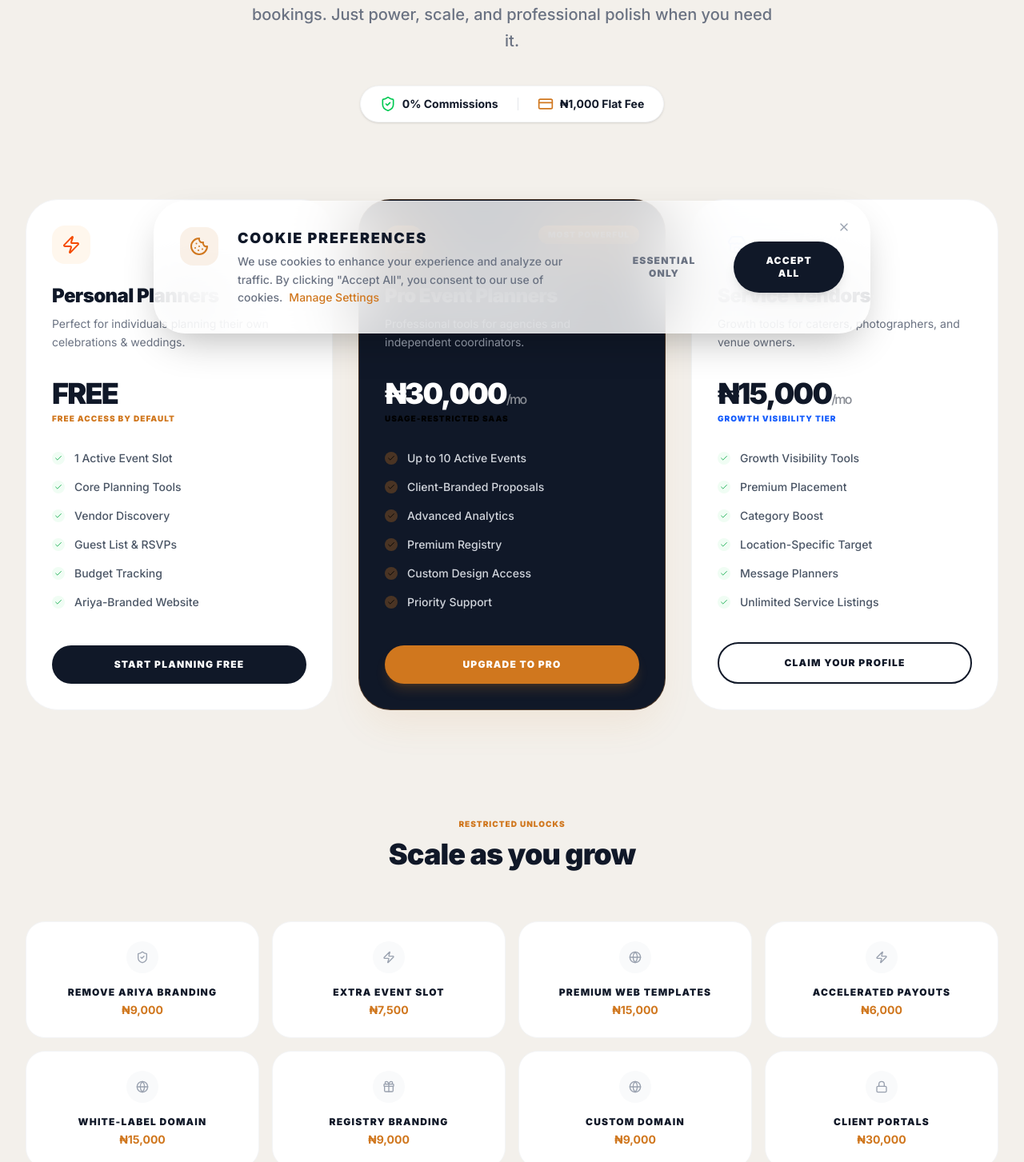
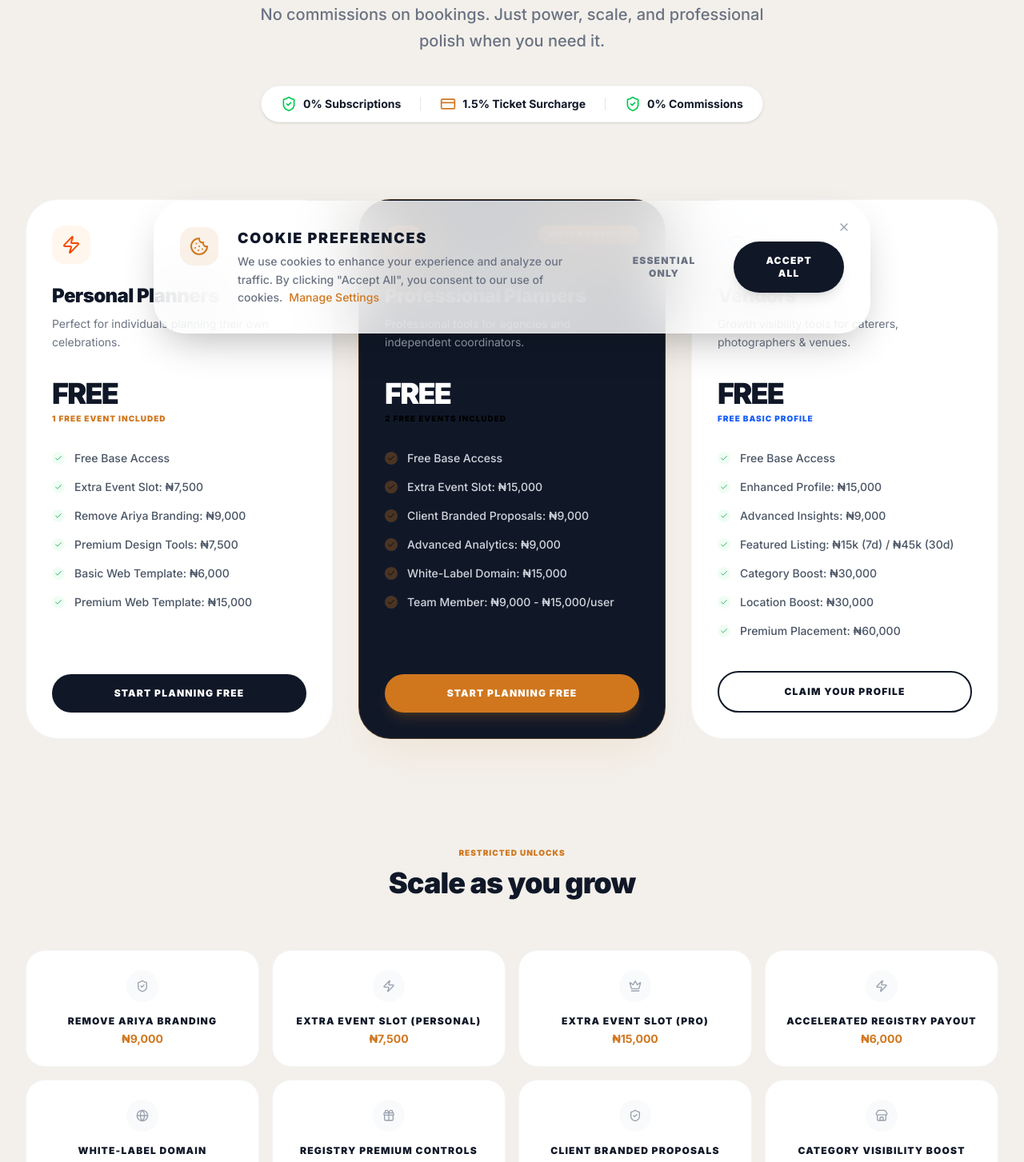
Before and after one commit to ARIYA-HQ/WEBSITE-, a React (Vite) app: page /pricing in a window 1280 px wide. Shown: the part 351-1804 px from the top of the page at 80% size. Built offline with nearby package versions, Linux system fonts and the light colour scheme; no server answers.

Commit message:
added the dashboard pages

```diff
--- a/src/config/pricing.ts
+++ b/src/config/pricing.ts
@@ -5,84 +5,83 @@
         {
             id: 'personal',
             name: 'Personal Planners',
-            description: 'Perfect for individuals planning their own celebrations & weddings.',
+            description: 'Perfect for individuals planning their own celebrations.',
             price: 'FREE',
-            priceSub: 'Free Access by Default',
+            priceSub: '1 Free Event Included',
             icon: Zap,
             color: 'orange',
             buttonText: 'Start Planning Free',
             features: [
-                '1 Active Event Slot',
-                'Core Planning Tools',
-                'Vendor Discovery',
-                'Guest List & RSVPs',
-                'Budget Tracking',
-                'Ariya-Branded Website'
+                'Free Base Access',
+                'Extra Event Slot: ₦7,500',
+                'Remove Ariya Branding: ₦9,000',
+                'Premium Design Tools: ₦7,500',
+                'Basic Web Template: ₦6,000',
+                'Premium Web Template: ₦15,000'
             ]
         },
         {
             id: 'pro',
-            name: 'Pro Event Planners',
+            name: 'Professional Planners',
             description: 'Professional tools for agencies and independent coordinators.',
-            price: '₦30,000',
-            priceSub: 'Usage-Restricted SaaS',
-            period: '/mo',
+            price: 'FREE',
+            priceSub: '2 Free Events Included',
             icon: Crown,
             color: 'primary',
             badge: 'Most Powerful',
             featured: true,
-            buttonText: 'Upgrade to Pro',
+            buttonText: 'Start Planning Free',
             features: [
-                'Up to 10 Active Events',
-                'Client-Branded Proposals',
-                'Advanced Analytics',
-                'Premium Registry',
-                'Custom Design Access',
-                'Priority Support'
+                'Free Base Access',
+                'Extra Event Slot: ₦15,000',
+                'Client Branded Proposals: ₦9,000',
+                'Advanced Analytics: ₦9,000',
+                'White-Label Domain: ₦15,000',
+                'Team Member: ₦9,000 - ₦15,000/user'
             ]
         },
         {
             id: 'vendor',
-            name: 'Service Vendors',
-            description: 'Growth tools for caterers, photographers, and venue owners.',
-            price: '₦15,000',
-            priceSub: 'Growth Visibility Tier',
-            period: '/mo',
+            name: 'Vendors',
+            description: 'Growth visibility tools for caterers, photographers & venues.',
+            price: 'FREE',
+            priceSub: 'Free Basic Profile',
             icon: Store,
             color: 'blue',
             buttonText: 'Claim Your Profile',
             features: [
-                'Growth Visibility Tools',
-                'Premium Placement',
-                'Category Boost',
-                'Location-Specific Target',
-                'Message Planners',
-                'Unlimited Service Listings'
+                'Free Base Access',
+                'Enhanced Profile: ₦15,000',
+                'Advanced Insights: ₦9,000',
+                'Featured Listing: ₦15k (7d) / ₦45k (30d)',
+                'Category Boost: ₦30,000',
+                'Location Boost: ₦30,000',
+                'Premium Placement: ₦60,000'
             ]
         }
     ],
     unlocks: [
         { title: "Remove Ariya Branding", price: "₦9,000", icon: ShieldCheck },
-        { title: "Extra Event Slot", price: "₦7,500", icon: Zap },
-        { title: "Premium Web Templates", price: "₦15,000", icon: Globe },
-        { title: "Accelerated Payouts", price: "₦6,000", icon: Zap },
+        { title: "Extra Event Slot (Personal)", price: "₦7,500", icon: Zap },
+        { title: "Extra Event Slot (Pro)", price: "₦15,000", icon: Crown },
+        { title: "Accelerated Registry Payout", price: "₦6,000", icon: Zap },
         { title: "White-Label Domain", price: "₦15,000", icon: Globe },
-        { title: "Registry Branding", price: "₦9,000", icon: Gift },
-        { title: "Custom Domain", price: "₦9,000", icon: Globe },
-        { title: "Client Portals", price: "₦30,000", icon: Lock }
+        { title: "Registry Premium Controls", price: "₦7,500", icon: Gift },
+        { title: "Client Branded Proposals", price: "₦9,000", icon: ShieldCheck },
+        { title: "Category Visibility Boost", price: "₦30,000", icon: Store }
     ],
     faqs: [
         {
-            question: "Why is there a ₦1,000 processing fee?",
-            answer: "This covers our payment handling, escrow logic, fraud prevention, and platform infrastructure. We don't take commissions, so this flat fee ensures we can maintain the safest payment environment for planners and vendors in Nigeria."
+            question: "Are there any recurring subscription fees?",
+            answer: "No. Ariya operates on a per-feature unlock model. You start for free and only pay one-time fees to unlock specific premium capabilities for your event or profile."
         },
         {
-            question: "Can I really plan an event for free?",
-            answer: "Yes. Our free tier is fully functional. You can discover vendors, manage guests, track your budget, and launch an event website without paying a kobo. You only pay when you need more power, more events, or custom branding."
+            question: "How do ticket sales work?",
+            answer: "For ticketed events, we add a flat 1.5% surcharge to the customer's total at checkout. You keep 100% of your listed ticket price."
         },
         {
-            question: "How do the 'markup' prices work?",
-            answer: "Our pricing includes a 100% markup strategy. This reflects the professional value of our tools and infrastructure, ensuring we can continue building world-class technology for the Nigerian event industry without charging you commissions on your hard-earned bookings."
+            question: "How are vendors paid?",
+            answer: "When a planner books a vendor, they pay a flat ₦1,000 Ariya Processing Fee on top of the vendor's service amount. Funds are held safely in escrow and released to the vendor upon service delivery confirmation."
         }
     ]
 };
--- a/src/pages/PricingPage.tsx
+++ b/src/pages/PricingPage.tsx
@@ -27,19 +27,24 @@
                             not for access.
                         </h1>
                         <p className="text-xl text-gray-500 dark:text-gray-400 mb-10 max-w-2xl mx-auto leading-relaxed font-medium">
-                            AriyaHQ is infrastructure for your events. No commissions on bookings.
+                            AriyaHQ is infrastructure for your events. No recurring subscriptions. No commissions on bookings.
                             Just power, scale, and professional polish when you need it.
                         </p>
 
                         <div className="inline-flex items-center gap-6 px-6 py-3 bg-white dark:bg-gray-900 rounded-full border border-gray-100 dark:border-gray-800 shadow-sm">
                             <div className="flex items-center gap-2">
                                 <ShieldCheck className="w-5 h-5 text-green-500" />
-                                <span className="text-sm font-bold text-gray-900 dark:text-white">0% Commissions</span>
+                                <span className="text-sm font-bold text-gray-900 dark:text-white">0% Subscriptions</span>
                             </div>
                             <div className="w-px h-4 bg-gray-200 dark:bg-gray-800" />
                             <div className="flex items-center gap-2">
                                 <CreditCard className="w-5 h-5 text-primary-600" />
-                                <span className="text-sm font-bold text-gray-900 dark:text-white">₦1,000 Flat Fee</span>
+                                <span className="text-sm font-bold text-gray-900 dark:text-white">1.5% Ticket Surcharge</span>
+                            </div>
+                            <div className="w-px h-4 bg-gray-200 dark:bg-gray-800" />
+                            <div className="flex items-center gap-2">
+                                <ShieldCheck className="w-5 h-5 text-green-500" />
+                                <span className="text-sm font-bold text-gray-900 dark:text-white">0% Commissions</span>
                             </div>
                         </div>
                     </motion.div>
@@ -77,7 +82,7 @@
 
                             <div className="mb-8">
                                 <div className={`text-4xl font-black tracking-tighter ${plan.featured ? 'text-white' : 'text-gray-900 dark:text-white'}`}>
-                                    {plan.price}{plan.period && <span className="text-base font-medium opacity-50">{plan.period}</span>}
+                                    {plan.price}
                                 </div>
                                 <div className={`text-[10px] font-black uppercase tracking-widest mt-1 ${plan.id === 'pro' ? 'text-primary-400' :
                                         plan.id === 'vendor' ? 'text-blue-600' : 'text-primary-600'
@@ -132,12 +137,12 @@
                             <div className="grid grid-cols-2 gap-6 mb-10">
                                 <div className="p-4 bg-white/5 rounded-2xl border border-white/10">
                                     <div className="text-xs font-black uppercase text-primary-600 mb-1">Premium Cards</div>
-                                    <div className="text-xl font-bold text-white mb-2">₦6,000</div>
-                                    <p className="text-[10px] text-gray-500 font-bold uppercase tracking-widest">Invitations, RSVPs, S-T-D</p>
+                                    <div className="text-xl font-bold text-white mb-2">₦3,000+</div>
+                                    <p className="text-[10px] text-gray-500 font-bold uppercase tracking-widest">Single Card to Bundle</p>
                                 </div>
                                 <div className="p-4 bg-white/5 rounded-2xl border border-white/10">
                                     <div className="text-xs font-black uppercase text-primary-600 mb-1">Design Kits</div>
-                                    <div className="text-xl font-bold text-white mb-2">₦90,000+</div>
+                                    <div className="text-xl font-bold text-white mb-2">₦90,000 - ₦150k</div>
                                     <p className="text-[10px] text-gray-500 font-bold uppercase tracking-widest">Full event visual language</p>
                                 </div>
                             </div>
```
